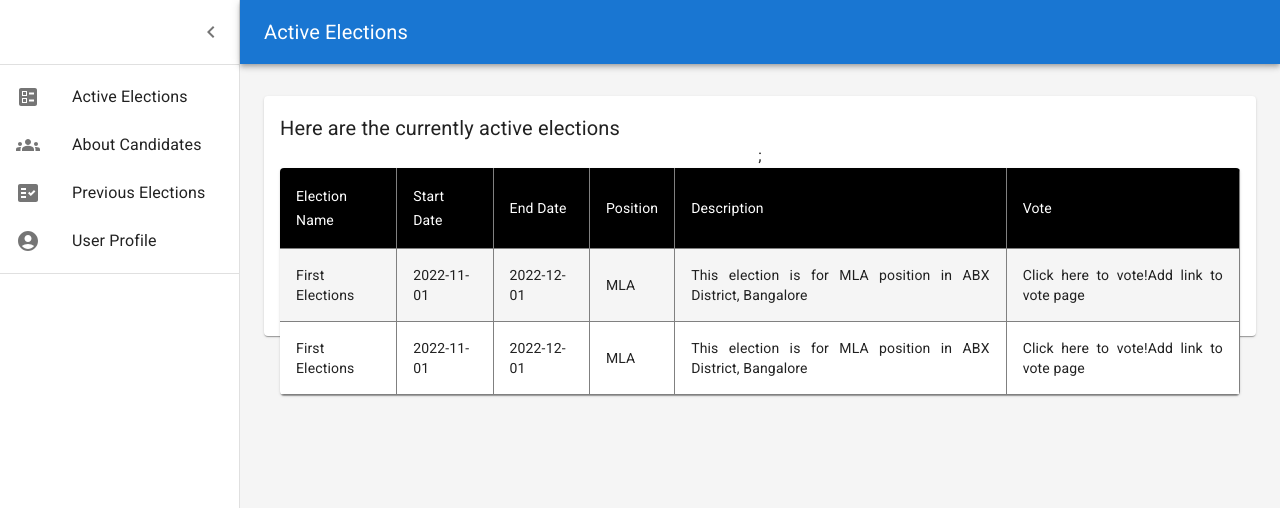
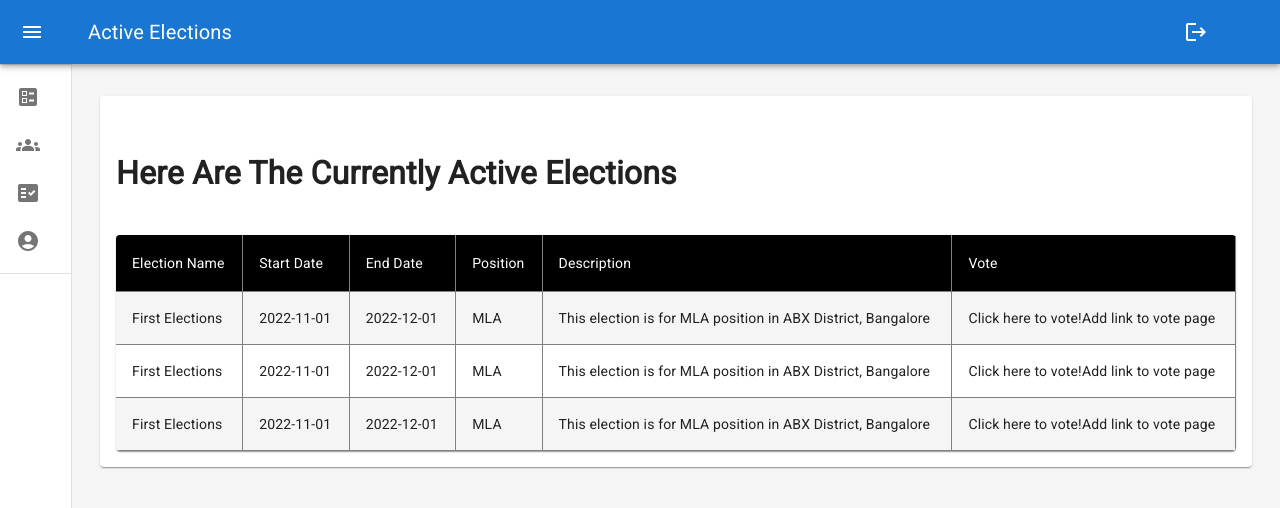
Before and after one commit to arshad-syed18/eVoter, a React (Create React App) app in the folder client/: page /home in a window 1280 px wide. Shown: the top 508 px of the page. Built offline with nearby package versions, Linux system fonts and the light colour scheme.

Commit message:
home landing page with redirects implemented

```diff
--- a/client/src/App.css
+++ b/client/src/App.css
@@ -1,3 +1,41 @@
 .App {
   text-align: center;
 }
+.textHeading {
+  font-size: large;
+  text-align: justify;
+  font-weight: 600;
+  background-image: linear-gradient(to left, #553c9a, #b393d3);
+  background-clip: text;
+  -webkit-background-clip: text;
+}
+.two h1 {
+  text-transform: capitalize;
+  text-align: justify;
+}
+.two h1:before {
+  position: absolute;
+  left: 0;
+  bottom: 0;
+  width: 60px;
+  height: 2px;
+  content: "";
+  background-color: #c50000;
+}
+
+.two h1 span {
+  font-size: 13px;
+  font-weight: 500;
+  text-transform: uppercase;
+  letter-spacing: 4px;
+  line-height: 3em;
+  padding-left: 0.25em;
+  color: rgba(0, 0, 0, 0.4);
+  padding-bottom: 10px;
+}
+.alt-two h1 {
+  text-align:center;
+}
+.alt-two h1:before {
+  left:50%; margin-left:-30px;
+}
--- /dev/null
+++ b/client/src/components/AboutCandidates.js
@@ -0,0 +1,7 @@
+import * as React from 'react';
+
+export default function AboutCandidates(){
+    return (
+        <p>Hey! Add about candidates here!</p>
+    );
+}
--- a/client/src/components/ActiveElections.js
+++ b/client/src/components/ActiveElections.js
@@ -7,7 +7,6 @@ import TableContainer from '@mui/material/TableContainer';
 import TableHead from '@mui/material/TableHead';
 import TableRow from '@mui/material/TableRow';
 import Paper from '@mui/material/Paper';
-import ListItemText from '@mui/material/ListItemText';
 
 const StyledTableCell = styled(TableCell)(({ theme }) => ({
     [`&.${tableCellClasses.head}`]: {
@@ -22,10 +21,6 @@ const StyledTableRow = styled(TableRow)(({ theme }) => ({
     '&:nth-of-type(odd)': {
       backgroundColor: theme.palette.action.hover,
     },
-    // hide last border
-    // '&:last-child td, &:last-child th': {
-    //   border: 0,
-    // },
 }));
 
 function createData(name, startDate, endDate, positionName, description) {
@@ -33,6 +28,7 @@ function createData(name, startDate, endDate, positionName, description) {
 }
 
 const rows = [
+    createData('First Elections','2022-11-01', '2022-12-01', 'MLA', 'This election is for MLA position in ABX District, Bangalore'),
     createData('First Elections','2022-11-01', '2022-12-01', 'MLA', 'This election is for MLA position in ABX District, Bangalore'),
     createData('First Elections','2022-11-01', '2022-12-01', 'MLA', 'This election is for MLA position in ABX District, Bangalore'),
 ];
@@ -77,3 +73,7 @@ export const electionList = (
 
     </React.Fragment>
   );
+
+  export default function ActiveElections(){
+    return electionList
+  }
--- /dev/null
+++ b/client/src/components/PreviousElections.js
@@ -0,0 +1,7 @@
+import * as React from 'react';
+
+export default function PreviousElections(){
+    return (
+        <p>Hey! Add about Previous elections here!</p>
+    );
+}
--- /dev/null
+++ b/client/src/components/UserProfile.js
@@ -0,0 +1,7 @@
+import * as React from 'react';
+
+export default function UserProfile(){
+    return (
+        <p>Hey! Add about User Profile here!</p>
+    );
+}
--- a/client/src/components/home.js
+++ b/client/src/components/home.js
@@ -13,10 +13,20 @@ import Container from '@mui/material/Container';
 import Grid from '@mui/material/Grid';
 import Paper from '@mui/material/Paper';
 import MenuIcon from '@mui/icons-material/Menu';
+import { useNavigate } from 'react-router-dom';
 import ChevronLeftIcon from '@mui/icons-material/ChevronLeft';
-import { mainListItems} from './listItems';
-import {electionList} from './ActiveElections';
-
+import ListItemButton from '@mui/material/ListItemButton';
+import ListItemIcon from '@mui/material/ListItemIcon';
+import ListItemText from '@mui/material/ListItemText';
+import ActiveElections from './ActiveElections'
+import AboutCandidates from './AboutCandidates';
+import PreviousElections from './PreviousElections';
+import UserProfile from './UserProfile';
+import BallotIcon from '@mui/icons-material/Ballot';
+import FactCheckIcon from '@mui/icons-material/FactCheck';
+import AccountCircleIcon from '@mui/icons-material/AccountCircle';
+import GroupsIcon from '@mui/icons-material/Groups';
+import Logout from '@mui/icons-material/Logout';
 
 
 
@@ -66,11 +76,30 @@ const Drawer = styled(MuiDrawer, { shouldForwardProp: (prop) => prop !== 'open'
   }),
 );
 
+
 const mdTheme = createTheme();
 
 // Below is the main component for home
 function DashboardContent() {
-  const [open, setOpen] = React.useState(true);
+  const [open, setOpen] = React.useState(false);
+  const [page, setPage] = React.useState(0);
+  const [pageTitle, setPageTitle] = React.useState('Active Elections')
+  const navigate=useNavigate();
+    // Below is code to switch pages
+    function switchPages() {
+        switch (page) {
+            case 0:
+                return <ActiveElections />;
+            case 1:
+                return <AboutCandidates />;
+            case 2:
+                return  <PreviousElections />;
+            case 3:
+                return <UserProfile />;
+            default:
+                return <ActiveElections />;
+        }
+    }
   const toggleDrawer = () => {
     setOpen(!open);
   };
@@ -88,7 +117,7 @@ function DashboardContent() {
               edge="start"
               color="inherit"
               aria-label="open drawer"
-              onClick={toggleDrawer}
+              onClick={navigate('/')}
               sx={{
                 marginRight: '36px',
                 ...(open && { display: 'none' }),
@@ -104,8 +133,20 @@ function DashboardContent() {
               sx={{ flexGrow: 1 }}
               align="justify"
             >
-              Active Elections
+              {pageTitle}
             </Typography>
+            <IconButton
+                edge="end"
+                color="inherit"
+                aria-label="open drawer"
+                size='large'
+                onClick={toggleDrawer}
+                sx={{
+                  marginRight: '36px',
+                }}
+            >
+                <Logout />
+            </IconButton>
           </Toolbar>
         </AppBar>
         <Drawer variant="permanent" open={open}>
@@ -122,9 +163,32 @@ function DashboardContent() {
             </IconButton>
           </Toolbar>
           <Divider />
-          {/*list items here*/}
+          {/*list items here that show in navbar three dash one*/}
           <List component="nav">
-            {mainListItems}
+            <ListItemButton onClick={() => {console.log("Active Elections clicked!");setPage(0);setPageTitle('Active Elections');}}>
+                <ListItemIcon>
+                    <BallotIcon />
+                </ListItemIcon>
+                <ListItemText primary="Active Elections" />
+            </ListItemButton>
+            <ListItemButton onClick={() => {console.log("About Candidates clicked!");setPage(1);setPageTitle('About Candidates');}}>
+                <ListItemIcon>
+                    <GroupsIcon />
+                </ListItemIcon>
+                <ListItemText primary="About Candidates" />
+            </ListItemButton>
+            <ListItemButton onClick={() => {console.log("Previous Elections clicked!");setPage(2);setPageTitle('Previous Elections');}}>
+                <ListItemIcon>
+                    <FactCheckIcon />
+                </ListItemIcon>
+                <ListItemText primary="Previous Elections" />
+            </ListItemButton>
+            <ListItemButton onClick={() => {console.log("User Profile clicked!");setPage(3);setPageTitle('User Profile');}}>
+                <ListItemIcon>
+                    <AccountCircleIcon />
+                </ListItemIcon>
+                <ListItemText primary="User Profile" />
+            </ListItemButton>
             <Divider sx={{ my: 1 }} />
           </List>
         </Drawer>
@@ -150,13 +214,13 @@ function DashboardContent() {
                     p: 2,
                     display: 'flex',
                     flexDirection: 'column',
-                    height: 240,
                   }}
                 >
-                    <Typography variant="h6" component="h6" align='left'>
-                    Here are the currently active elections
-                    </Typography>;
-                    {electionList}
+                    <p className='two'>
+                        <h1>Here are the currently active elections</h1>
+                    </p>
+                    {/* Below function switches pages based on click input from navbar */}
+                    {switchPages()}
                 </Paper>
               </Grid>
             </Grid>
--- a/client/src/components/listItems.js
+++ /dev/null
@@ -1,46 +0,0 @@
-import * as React from 'react';
-import ListItemButton from '@mui/material/ListItemButton';
-import ListItemIcon from '@mui/material/ListItemIcon';
-import ListItemText from '@mui/material/ListItemText';
-
-// icons chane here
-// import HomeIcon from '@mui/icons-material/Home';
-import BallotIcon from '@mui/icons-material/Ballot';
-import FactCheckIcon from '@mui/icons-material/FactCheck';
-import AccountCircleIcon from '@mui/icons-material/AccountCircle';
-import GroupsIcon from '@mui/icons-material/Groups';
-
-export const mainListItems = (
-  <React.Fragment>
-    {/* <ListItemButton>
-      <ListItemIcon>
-        <HomeIcon />  This is home tag
-      </ListItemIcon>
-      <ListItemText primary="Home" />
-    </ListItemButton> */}
-    <ListItemButton>
-      <ListItemIcon>
-        <BallotIcon />
-      </ListItemIcon>
-      <ListItemText primary="Active Elections" />
-    </ListItemButton>
-    <ListItemButton>
-      <ListItemIcon>
-        <GroupsIcon />
-      </ListItemIcon>
-      <ListItemText primary="About Candidates" />
-    </ListItemButton>
-    <ListItemButton>
-      <ListItemIcon>
-        <FactCheckIcon />
-      </ListItemIcon>
-      <ListItemText primary="Previous Elections" />
-    </ListItemButton>
-    <ListItemButton>
-      <ListItemIcon>
-        <AccountCircleIcon />
-      </ListItemIcon>
-      <ListItemText primary="User Profile" />
-    </ListItemButton>
-  </React.Fragment>
-);
```
